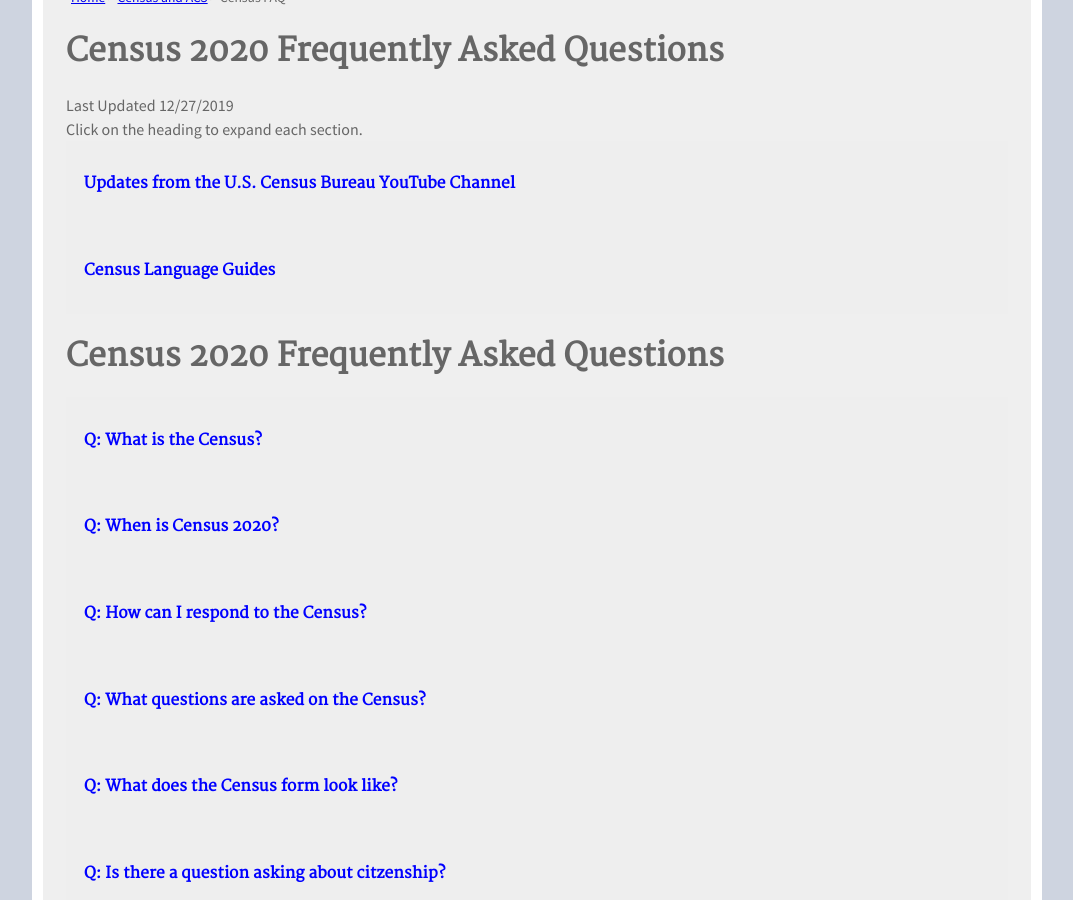
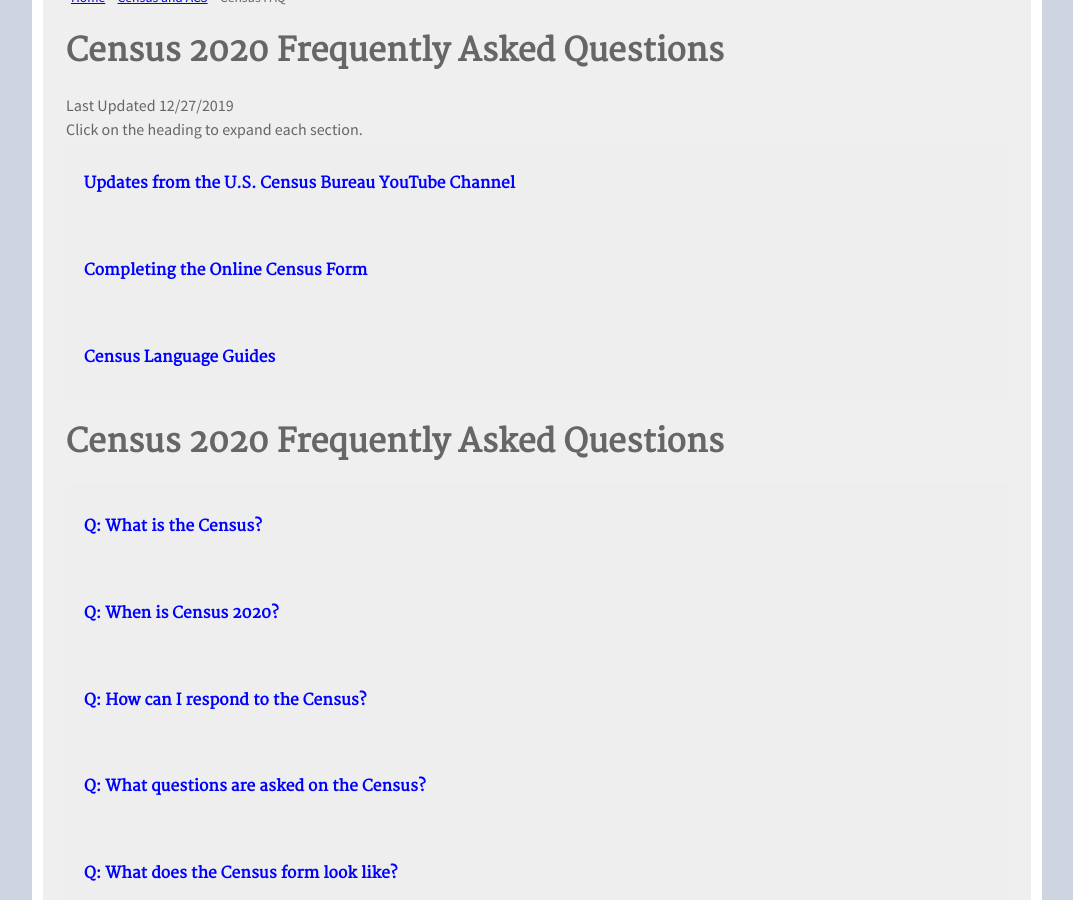
Before and after one commit to TBleess/Website_New, a Jekyll site: the page built from pages/5_CensusACS/2020-faq.html, in a window 1280 px wide and 900 px high, scrolled down 324 px. Shown: the whole window, without its empty margins (103-1176 px from the left). Built offline with Jekyll 4.4.1, drawn with Linux system fonts in a browser that asks for light colours.

Commit message:
Add files via upload

```diff
--- a/pages/5_CensusACS/2020-faq.html
+++ b/pages/5_CensusACS/2020-faq.html
@@ -52,6 +52,13 @@
 <p>The U.S. Census Bureau has posted videos featuring public service announcements that can answer many questions about the Census.</p>
 <a href="https://www.youtube.com/user/uscensusbureau" target="_blank">U.S. Census Bureau YouTube Channel</a>
 </div>
+<button class="accordion"><h3>Completing the Online Census Form</h3></button>
+<div class="panel">
+<p>This video from the Census Bureau shows how to complete the online Census form.</p>
+<p>The actual website address for the online Census form will be preovided in your Census invitation letter and packet.</p>
+<br>
+<a href=" https://www.census.gov/library/video/2019/preview-2020-census-video-language-guide.html?utm_campaign=20200109msprts1ccpupnl&utm_medium=email&utm_source=govdelivery " target="_blank">Using the Online Census Form</a>
+</div>
 <button class="accordion"><h3>Census Language Guides</h3></button>
 <div class="panel">
 <p>The Census Bureau has published a set of 59 language guides providing instructions for completing the Census paper form.</p>
@@ -99,7 +106,9 @@
 
 <button class="accordion"><h3>Q: What does the Census form look like?</h3></button>
 <div class="panel">
-<p>A: In 2020 the Census form will be available online or on a paper form.  An example of the paper form is availble <a href="https://drive.google.com/open?id=1DHKwGjkp4r6omIjqjzshL2bMVLmcgtb8" target="_blank">here.</a></p>
+<p>A: In 2020 the Census form will be available online or on a paper form.</p>
+<p>You can see the  paper form <a href="https://drive.google.com/open?id=1DHKwGjkp4r6omIjqjzshL2bMVLmcgtb8" target="_blank">here.</a></p>
+<p>You can see a video demonstrating the online form <a href=" https://www.census.gov/library/video/2019/preview-2020-census-video-language-guide.html?utm_campaign=20200109msprts1ccpupnl&utm_medium=email&utm_source=govdelivery " target="_blank">here.</a>
 </div>
 <button class="accordion"><h3>Q: Is there a question asking about citzenship?</h3></button>
 <div class="panel">
```
